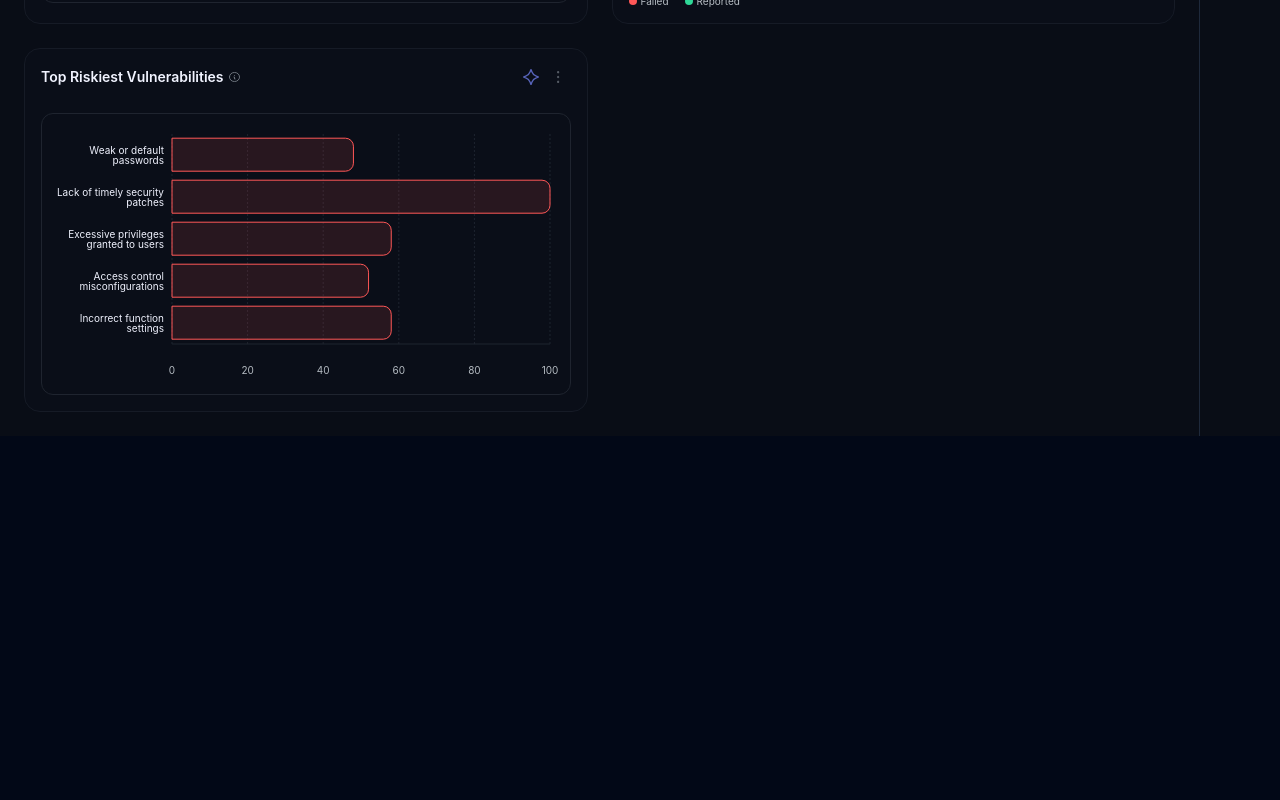
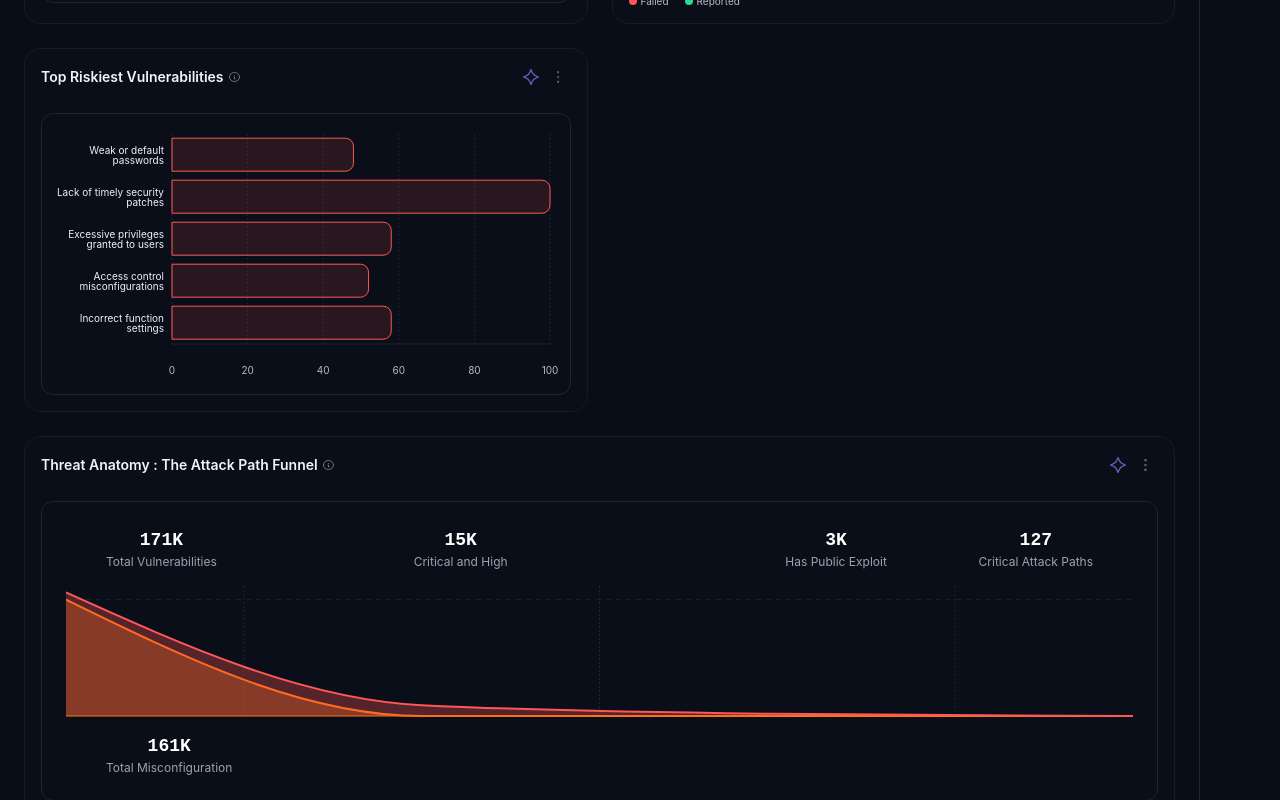
Before and after one commit to abdulmajeed33/react-trial, a React (Vite) app: page / in a window 1280 px wide. Shown: the part 2000-2800 px from the top of the page. Before the commit the page ends 2436 px from the top, so only its background shows below. Built offline with nearby package versions, Linux system fonts and the light colour scheme.

Commit message:
Add ThreatAnatomyChart component and integrate it into MainContent for visualizing the attack path funnel. Includes custom tooltip and responsive design for enhanced user experience.

```diff
--- /dev/null
+++ b/src/components/charts/ThreatAnatomyChart.tsx
@@ -0,0 +1,140 @@
+import React from "react";
+import {
+  AreaChart,
+  Area,
+  XAxis,
+  YAxis,
+  ResponsiveContainer,
+  ReferenceLine,
+  Tooltip,
+} from "recharts";
+import { ChartHeader } from "../ui-components/ChartHeader";
+
+type ChartData = {
+  stage: number;
+  vulnerabilities: number;
+  misconfigurations: number;
+};
+
+// Data that creates the funnel effect - vulnerabilities decrease dramatically
+const data: ChartData[] = [
+  { stage: 0, vulnerabilities: 171000, misconfigurations: 161000 },
+  { stage: 1, vulnerabilities: 15000, misconfigurations: 0 },
+  { stage: 2, vulnerabilities: 3000, misconfigurations: 0 },
+  { stage: 3, vulnerabilities: 127, misconfigurations: 0 },
+];
+
+type CustomTooltipProps = {
+  active?: boolean;
+  payload?: Array<{
+    color: string;
+    dataKey: string;
+    value: number;
+  }>;
+  label?: number | string;
+};
+
+const CustomTooltip: React.FC<CustomTooltipProps> = ({ active, payload, label }) => {
+  if (active && payload && payload.length) {
+    return (
+      <div className="bg-background-dark-neutral-three border border-border-dark-neutral-three rounded-lg p-3 shadow-lg">
+        <p className="text-text-dark-primary text-sm font-medium">
+          Stage {typeof label === "number" ? label + 1 : label}
+        </p>
+        {payload.map((entry, index) => (
+          <p key={index} className="text-sm" style={{ color: entry.color }}>
+            {entry.dataKey === "vulnerabilities"
+              ? "Vulnerabilities"
+              : "Misconfigurations"}
+            : {entry.value.toLocaleString()}
+          </p>
+        ))}
+      </div>
+    );
+  }
+  return null;
+};
+
+export default function ThreatAnatomyChart() {
+  return (
+    <div className="bg-background-dark-neutral-transparent border border-border-dark-neutral-dark rounded-2xl p-4 flex flex-col gap-6 w-full h-full">
+      <ChartHeader
+        title="Threat Anatomy : The Attack Path Funnel"
+        onRemoveWidget={() => {}}
+        onExportData={() => {}}
+        onSettings={() => {}}
+        onMagicClick={() => {}}
+      />
+      <div className="flex-1 bg-background-dark-neutral border border-border-dark-neutral-neutral rounded-xl relative min-h-[300px] p-6">
+        {/* Custom positioned labels */}
+        <div className="absolute top-6 left-16 text-center">
+          <div className="text-white text-lg font-bold font-mono">171K</div>
+          <div className="text-gray-400 text-xs">Total Vulnerabilities</div>
+        </div>
+
+        <div className="absolute top-6 left-1/3 text-center">
+          <div className="text-white text-lg font-bold font-mono">15K</div>
+          <div className="text-gray-400 text-xs">Critical and High</div>
+        </div>
+
+        <div className="absolute top-6 left-2/3 text-center">
+          <div className="text-white text-lg font-bold font-mono">3K</div>
+          <div className="text-gray-400 text-xs">Has Public Exploit</div>
+        </div>
+
+        <div className="absolute top-6 right-16 text-center">
+          <div className="text-white text-lg font-bold font-mono">127</div>
+          <div className="text-gray-400 text-xs">Critical Attack Paths</div>
+        </div>
+
+        <div className="absolute bottom-6 left-16 text-center">
+          <div className="text-white text-lg font-bold font-mono">161K</div>
+          <div className="text-gray-400 text-xs">Total Misconfiguration</div>
+        </div>
+
+        <ResponsiveContainer width="100%" height="100%">
+          <AreaChart
+            data={data}
+            margin={{ top: 60, right: 0, left: 0, bottom: 60 }}
+          >
+             {/* Dividers */}
+            <ReferenceLine x={0.5} stroke="#1F242F" strokeDasharray="2 2" strokeWidth={1} />
+            <ReferenceLine x={1.5} stroke="#1F242F" strokeDasharray="2 2" strokeWidth={1} />
+            <ReferenceLine x={2.5} stroke="#1F242F" strokeDasharray="2 2" strokeWidth={1} />
+
+            {/* Guide lines */}
+            <ReferenceLine y={161000} stroke="#1F242F" strokeDasharray="5 5" strokeWidth={1} />
+            <ReferenceLine y={0} stroke="#FF740A" strokeWidth={1} />
+
+            {/* Hidden axes */}
+            <XAxis type="number" dataKey="stage" domain={[0, 3]} hide={true} />
+            <YAxis type="number" domain={[0, 180000]} hide={true} />
+
+            {/* Misconfigurations area (orange, bottom) - only shows at first stage */}
+            <Area
+              type="monotone"
+              dataKey="misconfigurations"
+              stroke="#FF740A"
+              strokeWidth={2}
+              fill="rgba(255, 116, 10, 0.3)"
+              fillOpacity={1}
+            />
+
+            {/* Vulnerabilities area (red, top) - creates the funnel shape */}
+            <Area
+              type="monotone"
+              dataKey="vulnerabilities"
+              stroke="#FF5757"
+              strokeWidth={2}
+              fill="rgba(255, 87, 87, 0.3)"
+              fillOpacity={1}
+              stackId="1"
+            />
+
+            <Tooltip content={<CustomTooltip />} />
+          </AreaChart>
+        </ResponsiveContainer>
+      </div>
+    </div>
+  );
+}
--- a/src/components/dashboard/MainContent.tsx
+++ b/src/components/dashboard/MainContent.tsx
@@ -9,6 +9,7 @@ import SecurityAwarenessLineChart from '../charts/SecurityAwarenessLineChart';
 import PhishingStatsChart from '../charts/PhishingStatsChart';
 import { ChartPlaceholder } from '../charts/ChartPlaceholder';
 import TopRiskiestVulnerabilitiesChart from '../charts/TopRiskiestVulnerabilitiesChart';
+import ThreatAnatomyChart from '../charts/ThreatAnatomyChart';
 
 export function MainContent() {
   return (
@@ -64,6 +65,13 @@ export function MainContent() {
           <TopRiskiestVulnerabilitiesChart />
         </div>
       </div>
+
+      {/* Seventh Row - Threat Anatomy */}
+      <div className="grid grid-cols-12 gap-6">
+        <div className="col-span-12 lg:col-span-12">
+          <ThreatAnatomyChart />
+        </div>
+      </div>
     </div>
   );
 }
```
